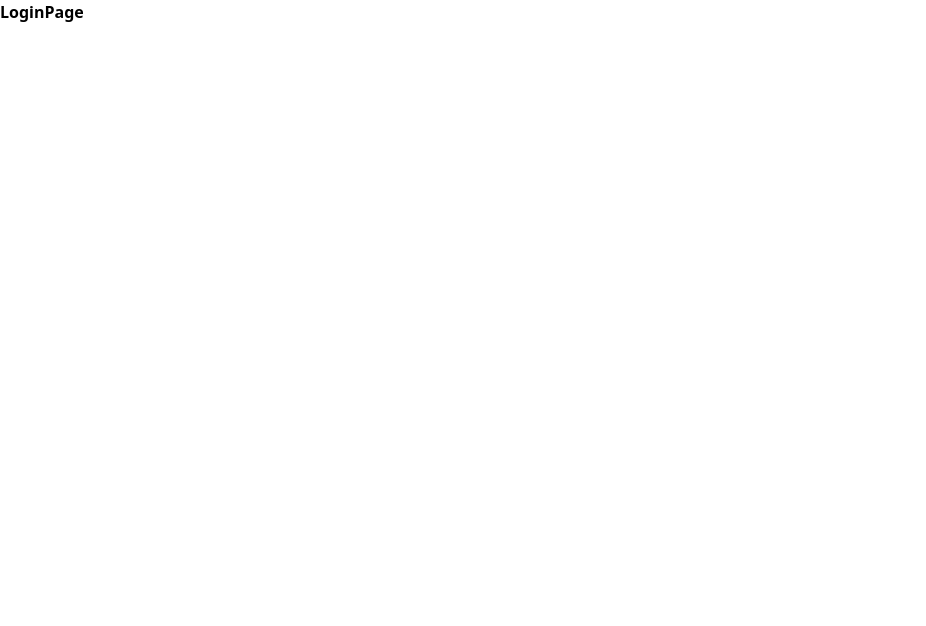
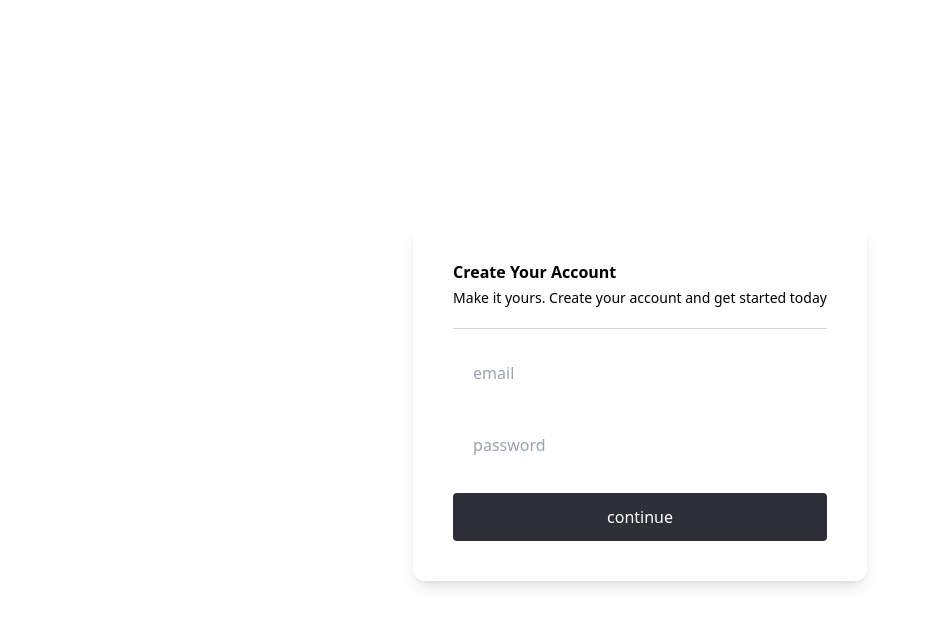
Before and after one commit to oreninjas/linkify-fe, a React (Vite) app: page /login in a window 1280 px wide. Shown: the top 626 px of the page, without its empty margins (0-926 px from the left). Built offline with nearby package versions, Linux system fonts and the light colour scheme.

Commit message:
finished registreton and login page !! (#1)

```diff
--- a/src/pages/LoginPage.tsx
+++ b/src/pages/LoginPage.tsx
@@ -1,7 +1,90 @@
+import axios from "axios";
+import { useState } from "react";
+import { useNavigate } from "react-router-dom";
+
 const LoginPage = () => {
+  // Form data
+  const [email, setEmail] = useState("");
+  const [password, setPassword] = useState("");
+
+  const [serverError, setServerError] = useState("");
+
+  const navigate = useNavigate();
+
+  const submitHandler = async (e: React.FormEvent) => {
+    e.preventDefault();
+
+    try {
+      await axios({
+        method: "POST",
+        url: "http://localhost:3000/api/auth/login",
+        data: {
+          email,
+          password,
+        },
+      });
+      navigate("/dashboard");
+    } catch (error: any) {
+      const message =
+        error.response?.data?.message ||
+        "Something went wrong. Please try again.";
+      setIntervalOutFunc(message, 3000);
+    }
+  };
+  const setIntervalOutFunc = (message: string, time: number) => {
+    setServerError(message);
+    setTimeout(() => {
+      setServerError("");
+    }, time);
+  };
+
   return (
-    <div className="font-bold">LoginPage</div>
-  )
-}
+    <>
+      <div className="w-full h-screen flex items-center justify-center">
+        {serverError && (
+          <div className="font-medium sm:absolute left-0 top-0 sm:m-8 sm:rounded bg-emerald-300 p-5">
+            <p>{serverError}</p>
+          </div>
+        )}
+        <div className="shadow-lg p-10 sm:rounded-xl">
+          <div>
+            <h2 className="font-bold">Create Your Account</h2>
+            <p className="font-light text-sm mt-1 text-balance">
+              Make it yours. Create your account and get started today
+            </p>
+          </div>
+          <div className="w-full h-[1px] bg-zinc-300 my-5"></div>
+          <form className="flex flex-col gap-6" onSubmit={submitHandler}>
+            <input
+              className="w-full px-5 py-3 !important"
+              type="email"
+              name="email"
+              placeholder="email"
+              onChange={(e) => {
+                setEmail(e.target.value);
+              }}
+              value={email}
+            />
+            <input
+              className="w-full px-5 py-3"
+              type="password"
+              name="password"
+              placeholder="password"
+              onChange={(e) => {
+                setPassword(e.target.value);
+              }}
+              value={password}
+            />
+            <input
+              className="bg-[#2f3037] text-white px-5 py-3 sm:rounded cursor-pointer"
+              type="submit"
+              value="continue"
+            />
+          </form>
+        </div>
+      </div>
+    </>
+  );
+};
 
-export default LoginPage
+export default LoginPage;
--- a/src/pages/RegisterPage.tsx
+++ b/src/pages/RegisterPage.tsx
@@ -1,5 +1,6 @@
 import axios from "axios";
 import { useState } from "react";
+import { useNavigate } from "react-router-dom";
 
 const RegisterPage = () => {
   // Form data
@@ -8,6 +9,10 @@ const RegisterPage = () => {
   // Form validation
   const [errorEmail, setErrorEmail] = useState("");
   const [errorPassword, setErrorPassword] = useState("");
+
+  const [serverError, setServerError] = useState("");
+
+  const navigate = useNavigate();
 
   const errorEmailFunc = (email: string) => {
     if (!email) {
@@ -42,8 +47,7 @@ const RegisterPage = () => {
 
     if (emailError || passwordError) return;
 
-    console.log(1, 2);
-
+    try {
       await axios({
         method: "POST",
         url: "http://localhost:3000/api/auth/register",
@@ -51,17 +55,30 @@ const RegisterPage = () => {
           email,
           password,
         },
-    }).then((res: any) => {
-      console.log(res.response.data.message);
       });
+      navigate("/dashboard");
+    } catch (error: any) {
+      const message =
+        error.response?.data?.message ||
+        "Something went wrong. Please try again.";
+      setIntervalOutFunc(message, 3000);
+    }
+  };
+  const setIntervalOutFunc = (message: string, time: number) => {
+    setServerError(message);
+    setTimeout(() => {
+      setServerError("");
+    }, time);
   };
 
   return (
     <>
       <div className="w-full h-screen flex items-center justify-center">
-        <div className="font-medium sm:absolute left-0 top-0 sm:m-8 sm:rounded bg-emerald-400 p-5">
-          <p>Invalid Credentials</p>
+        {serverError && (
+          <div className="font-medium sm:absolute left-0 top-0 sm:m-8 sm:rounded bg-emerald-300 p-5">
+            <p>{serverError}</p>
           </div>
+        )}
         <div className="shadow-lg p-10 sm:rounded-xl">
           <div>
             <h2 className="font-bold">Create Your Account</h2>
```
Lines whose indentation alone changed are shown as unchanged.
